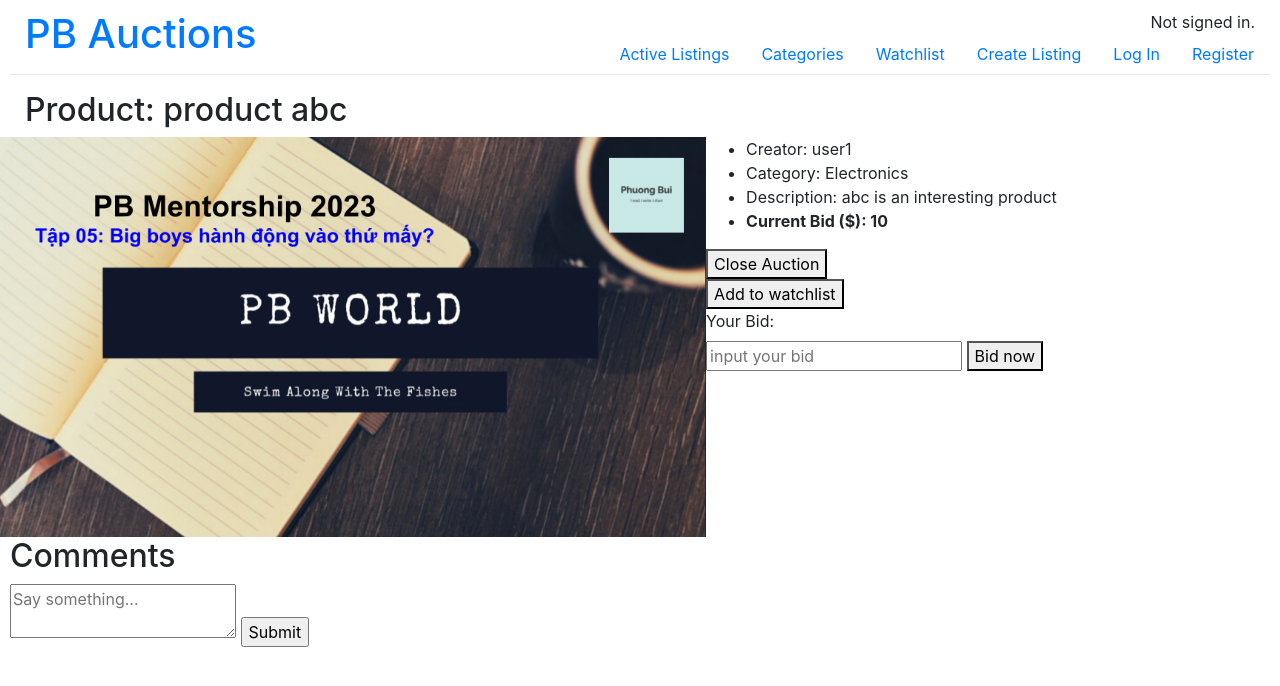
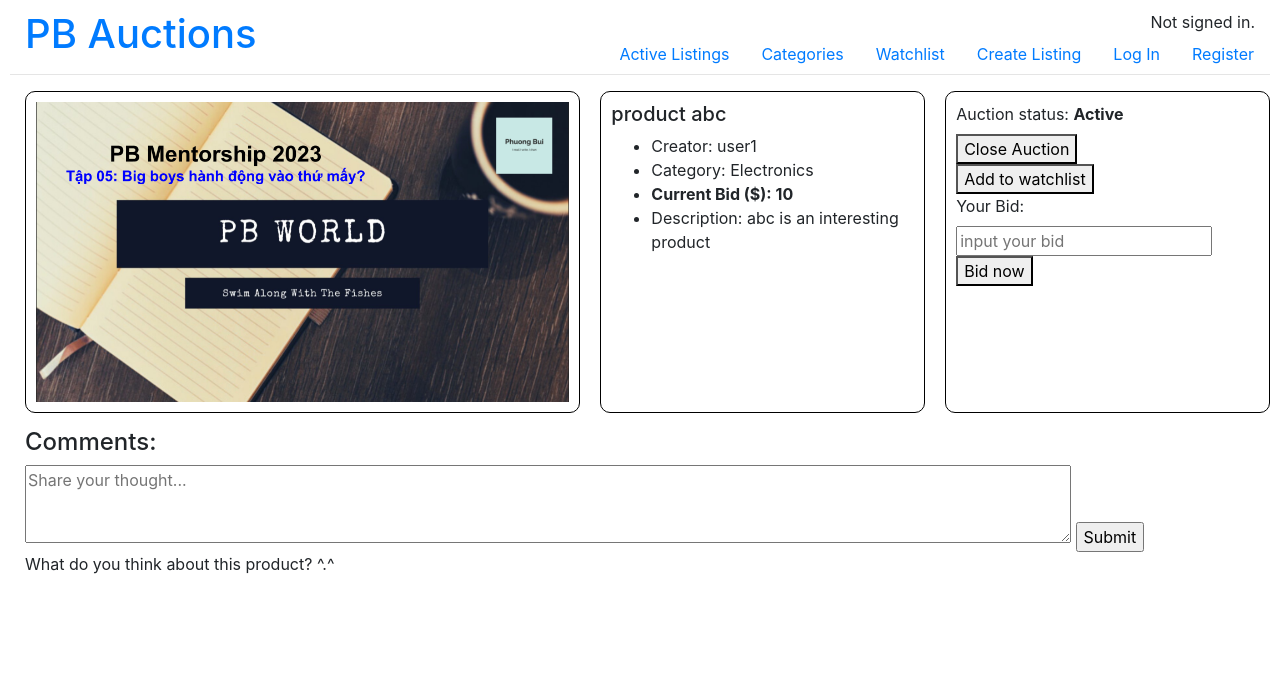
Before and after one commit to phuongbui95/project2_cs50web, a Django app: page /listing/10 in a window 1280 px wide. Shown: the top 686 px of the page. Run offline with Django 4.2, Linux system fonts and the light colour scheme; data comes from the database, SQL or seed files in the repository; both versions use the stored data as it was after the commit; some libraries are stand-ins or nearby versions.

Commit message:
Working on listing.html

```diff
--- a/commerce/auctions/forms.py
+++ b/commerce/auctions/forms.py
@@ -6,7 +6,6 @@ class CreateListingForm(forms.ModelForm):
     category = forms.ModelChoiceField(queryset=Category.objects.all(),
                                       initial=Category.objects.get(category_name='Other')
                                       )
-
     class Meta:
         model = Listing
         fields = ['category', 'title', 'description', 'price', 'image']
--- a/commerce/auctions/static/auctions/styles.css
+++ b/commerce/auctions/static/auctions/styles.css
@@ -51,7 +51,6 @@ body {
     display: grid;
     grid-template-columns: repeat(2, 1fr); /* 2 columns per row */
     /* make each item sit side by side */
-
 }
 
 .split{
@@ -94,16 +93,40 @@ body {
 }
 
 /* listing.html */
+.listing_row {
+    display: grid;
+    grid-template-columns: repeat(3, 1fr); /* 3 columns per row */
+    /* make each item sit side by side */
+    gap: 20px;
+    padding-left: 15px;
+}
+
+.listing_split {
+    padding: 10px;
+    border-radius: 10px;
+}
+
+.listing_border {
+    border: 1px solid black;
+}
+
 .listing_image {
     padding-left: 30px;
-
-    height: 400px;
+    width: 400px;
+    height: 300px;
+    /* height: auto;  */
     overflow: hidden;
 }
 
 .listing_image_resized {
-    height: 400px;
-    /* same height as image_box */
-    width: auto;
-    /* width will be automatically adjust to height */
+    width: 300;
+    /* same width as image_box */
+    /* height: auto; */
+    height: 300px;
+    align-items: center;
+
 }
+
+.all_comment {
+    padding: 15px;
+}
--- a/commerce/auctions/templates/auctions/listing.html
+++ b/commerce/auctions/templates/auctions/listing.html
@@ -1,9 +1,8 @@
 {% extends "auctions/layout.html" %}
 
 {% block body %}
-    <h2 style="padding-left: 15px;">Product: {{ listing }}</h2>
-    <div class="row">
-        <div class="listing_left">
+    <div class="listing_row">
+        <div class="listing_split listing_border">
             <!-- Listing info section -->
             <div class="listing_image_box">
                 <!-- If no photo available, pass to avoid error -->
@@ -15,14 +14,45 @@
             </div>
         </div>
 
-        <div class="listing_right">
+        <div class="listing_split listing_border">
+            <h5>{{ listing }}</h5>
             <div class="other_listing_info_container">
                 <ul>
                     <li>Creator: {{ listing.user.username }}</li>
                     <li>Category: {{ listing.category }}</li>
+                    <li><b>Current Bid ($): {{ listing.price }}</b></li>
                     <li>Description: {{ listing.description }}</li>
-                    <li><b>Current Bid ($): {{ listing.price }}</b></li>
+
                 </ul>
+            </div>
+
+            <!-- <div class="listing_message">
+                pass
+            </div> -->
+        </div>
+
+        <div class="listing_split listing_border">
+            <div class="listing_message">
+                Auction status: <b>{{ listing.status }}</b>
+                {% if listing.status == "Closed" or message == "Auction is closed" %}
+                <ul>
+                    {% if message == "Auction is NOW closed" %}
+                        <li> Adjusted status: <b>{{ message }}</b> </li>
+                    {% elif listing.status == "Closed" %}
+                        <li> Auction status: <b>{{ listing.status }}</b> </li>
+                    {% endif %}
+
+                    {% if bid.user %}
+                        <li> Winner: {{ bid.user }} </li>
+                    {% else %}
+                        <li> Winner: None </li>
+                    {% endif %}
+
+                </ul>
+                <!-- {% elif message == "Only creator can close this auction!" %} -->
+                {% else %}
+                    <h5>{{ message }}</h5>
+                {% endif %}
             </div>
 
             <div class="listing_buttons">
@@ -47,44 +77,35 @@
                 </form>
             </div>
 
-            <div class="listing_message">
-                {% if listing.status == "Closed" or message == "Auction is closed" %}
+            <!-- <h5>Products in same category</h5>
+            {% for product in products %}
             <ul>
-                    {% if message == "Auction is closed" %}
-                        <li> Auction status: <b>{{ message }}</b> </li>
-                    {% elif listing.status == "Closed" %}
-                        <li> Auction status: <b>{{ listing.status }}</b> </li>
-                    {% endif %}
-                    <li> Winner: {{ bid.user }} </li>
-                    <li>Creator: {{ listing.user.username }}</li>
-                    <li>Category: {{ listing.category }}</li>
-                    <li>Description: {{ listing.description }}</li>
-                    <li><b>Current Bid ($): {{ listing.price }}</b></li>
-
+                <li><a href="{% url 'listing' product.id %}"> {{ product }} </a></li>
             </ul>
-                <!-- {% elif message == "Only creator can close this auction!" %} -->
-                {% else %}
-                    <h2>{{ message }}</h2>
-                {% endif %}
-            </div>
+            {% endfor %} -->
         </div>
     </div>
 
     <!-- Comment section -->
-    <div class="comment_container">
-        <h2>Comments</h2>
+    <div class="all_comment">
+        <h4>Comments:</h4>
+        <div class="input_comment">
             <form method="post" action="{% url 'listing' listing.id %}">
                 {% csrf_token %}
-            <textarea name="comment" placeholder="Say something..."></textarea>
+                <textarea name="comment" rows="3" cols="100" placeholder="Share your thought..."></textarea>
                 <input type="submit" name="submit_comment">
             </form>
-
+        </div>
         <div>
+            {% if all_comments %}
                 {% for comment in all_comments %}
                 <ul>
                     <li>{{ comment.user }}: {{ comment.content }}</li>
                 </ul>
                 {% endfor %}
+            {% else %}
+                <div>What do you think about this product? ^.^</div>
+            {% endif %}
         </div>
     </div>
 
--- a/commerce/auctions/urls.py
+++ b/commerce/auctions/urls.py
@@ -9,7 +9,7 @@ urlpatterns = [
     path("login", views.login_view, name="login"),
     path("logout", views.logout_view, name="logout"),
     path("register", views.register, name="register"),
-    path("category", views.category, name="category"),
+    path("category", views.category, name="category"), #not used
     path("listings_by_cat/<int:cat_id>", views.listings_by_cat, name="listings_by_cat"),
     path("listing/<int:listing_id>", views.listing, name="listing"),
 
--- a/commerce/auctions/views.py
+++ b/commerce/auctions/views.py
@@ -76,6 +76,7 @@ def register(request):
     else:
         return render(request, "auctions/register.html", {"categories": categories})
 
+# not used
 def category(request):
     categories = Category.objects.all()
     return render(request,"auctions/category.html", {
@@ -94,6 +95,9 @@ def listings_by_cat(request, cat_id):
 
 def listing(request, listing_id):
     listing = Listing.objects.get(pk=listing_id)
+    # this_category = listing.category
+    # products = Listing.objects.filter(Q(category=this_category) & Q(status="Active")).order_by('?')[:5]
+
     # all comments before new comment is added
     all_comments = Comment.objects.filter(listing=listing)[::-1]
 
@@ -103,7 +107,7 @@ def listing(request, listing_id):
         if "close_auction" in request.POST:
             # creator
             if listing.user == current_user or listing.status=="Closed":
-                message = "Auction is closed"
+                message = "Auction is NOW closed"
                 # Update listing_status to "closed": status = 1
                 Listing.objects.filter(id=listing_id).update(status="Closed")
 
@@ -121,7 +125,8 @@ def listing(request, listing_id):
                     "message": message,
                     "listing": listing,
                     "bid": winning_bid,
-                    "categories": categories
+                    "categories": categories,
+                    # "products": products
             })
 
         ###-- Comment section --###
@@ -139,7 +144,8 @@ def listing(request, listing_id):
                 return render(request, "auctions/listing.html", {
                     "listing": listing,
                     "all_comments": all_comments,
-                    "categories": categories
+                    "categories": categories,
+                    # "products": products
             })
             else:
                 return HttpResponseRedirect(reverse("login"))
@@ -150,7 +156,8 @@ def listing(request, listing_id):
             return render(request, "auctions/listing.html", {
                 "listing": listing,
                 "all_comments": all_comments,
-                "categories": categories
+                "categories": categories,
+                # "products": products
             })
         else:
             raise Http404("Listing does not exist")
```
Also changed, not shown: commerce/auctions/templates/auctions/create.html (+4 -4 lines), commerce/db.sqlite3. Lines whose indentation alone changed are shown as unchanged.
